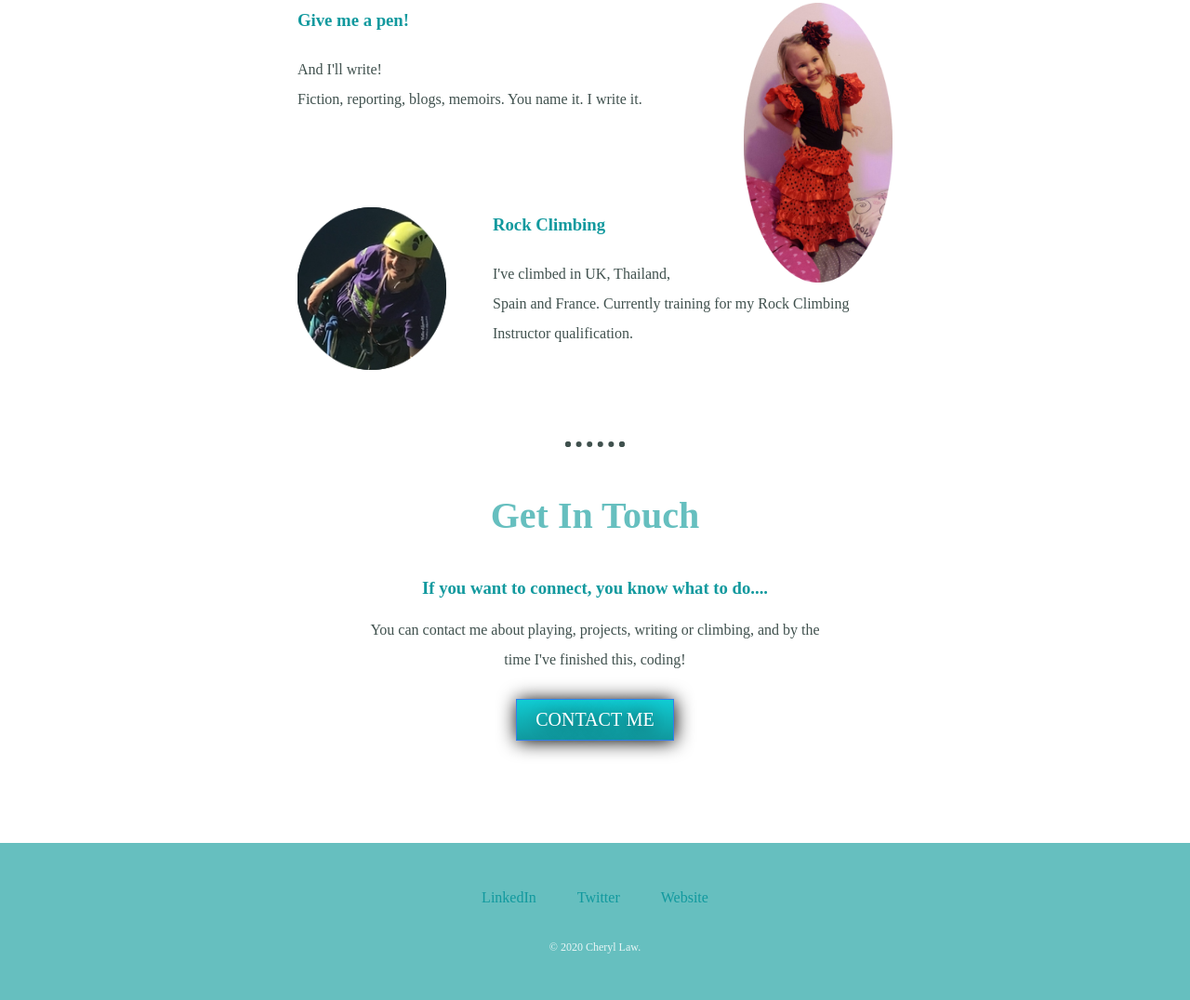
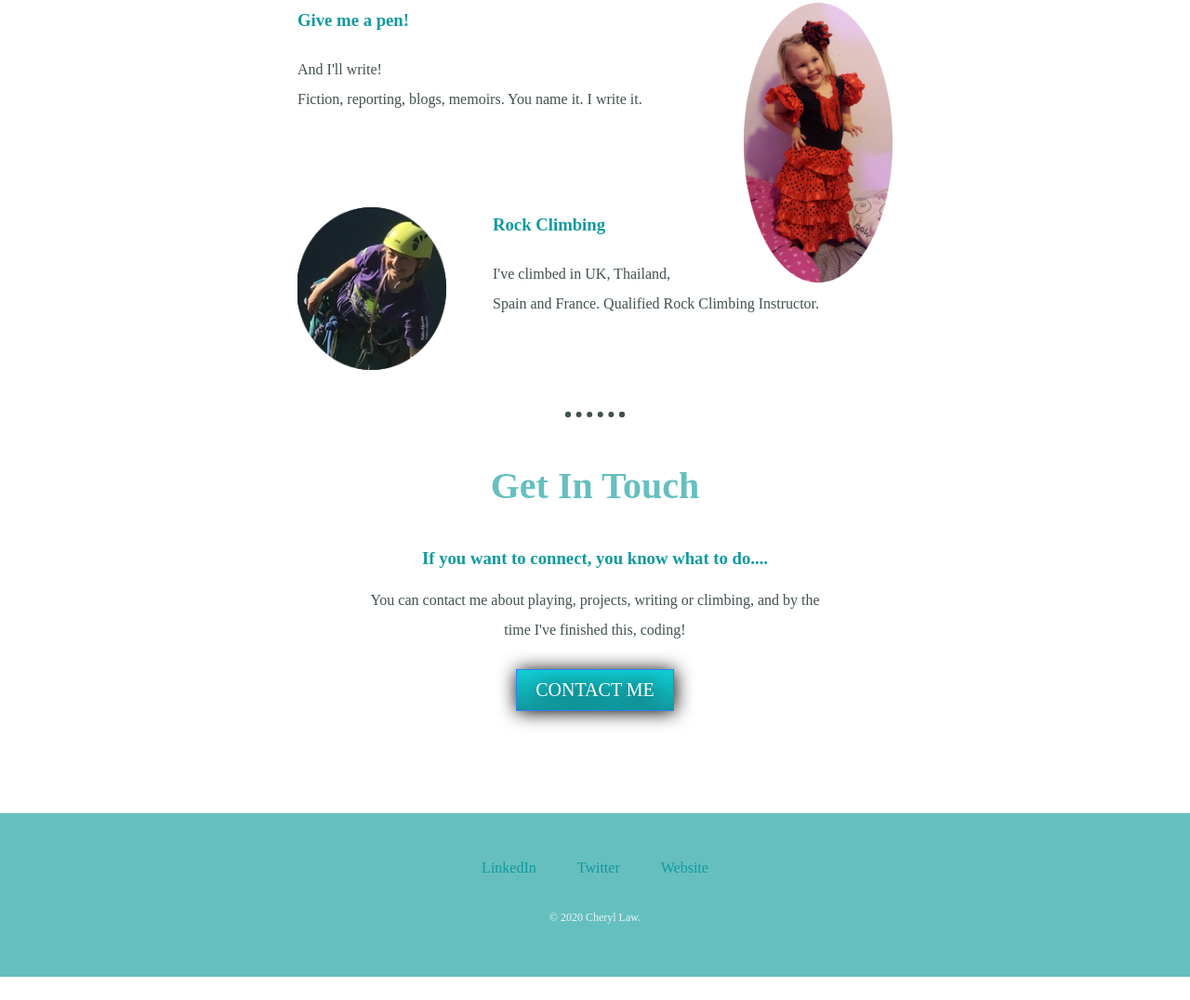
Before and after one commit to Cheryl1812/Cheryl, a plain HTML site: page index.html in a window 1280 px wide. Shown: the part 1315-2391 px from the top of the page at 93% size. After the commit the page ends 2366 px from the top, so only its background shows below. Drawn offline with Linux system fonts and the light colour scheme; a web font is replaced by a local one.

Commit message:
Update index.html

```diff
--- a/index.html
+++ b/index.html
@@ -35,7 +35,7 @@
       <div class="skill-row">
         <img class="img-climb" src="images/climb.png" alt="Cheryl climbing">
         <h3>Rock Climbing</h3>
-        <p>I've climbed in UK, Thailand, Spain and France. Currently training for my Rock Climbing Instructor qualification.</p>
+        <p>I've climbed in UK, Thailand, Spain and France. Qualified Rock Climbing Instructor.</p>
       </div>
     </div>
     <hr>
```
